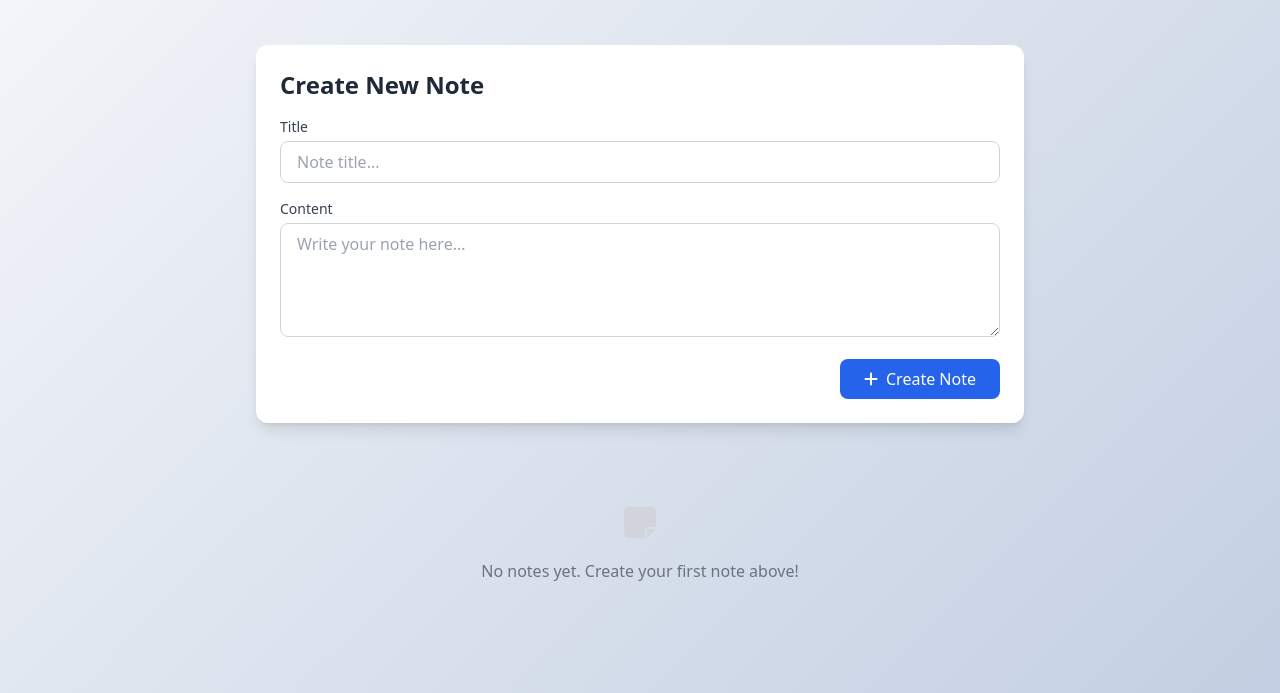
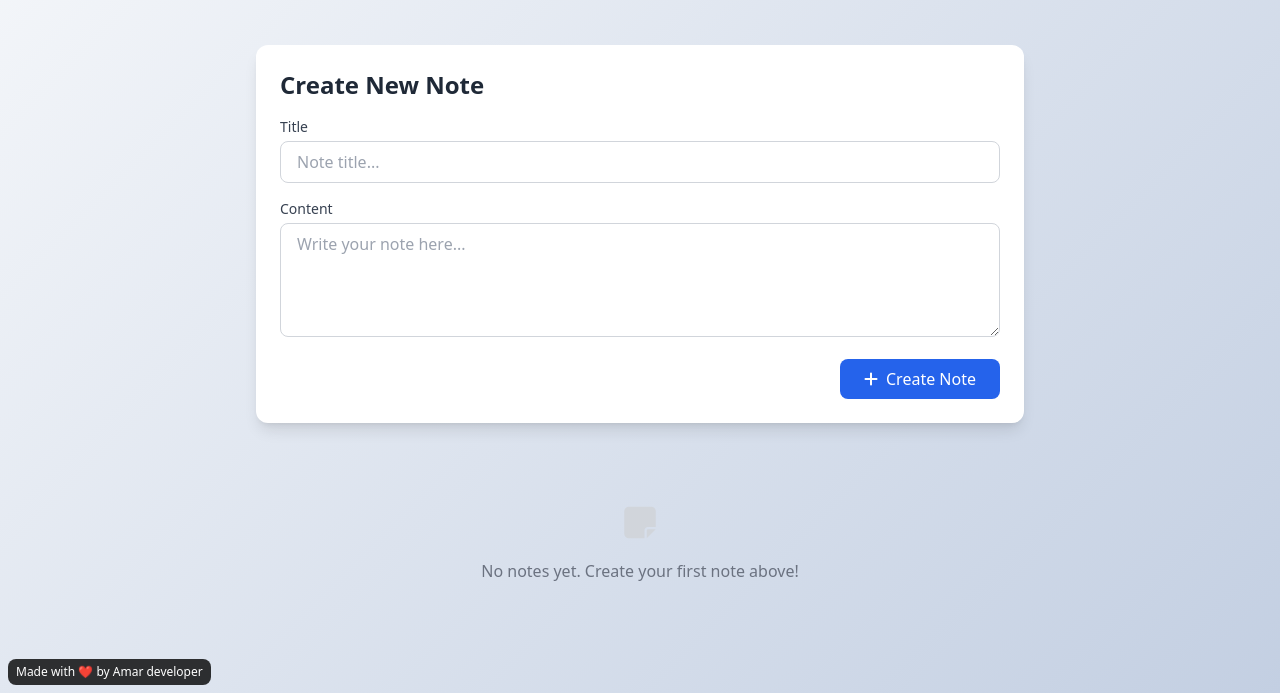
Before and after one commit to amardeveloperoffical/Notes-web, a plain HTML site: page index.html in a window 1280 px wide. Shown: the part 107-800 px from the top of the page. Drawn offline with nearby package versions, Linux system fonts and the light colour scheme.

Commit message:
Update index.html

```diff
--- a/index.html
+++ b/index.html
@@ -280,5 +280,6 @@
             init();
         });
     </script>
+    <p style="border-radius: 8px; text-align: center; font-size: 12px; color: #fff; margin-top: 16px;position: fixed; left: 8px; bottom: 8px; z-index: 10; background: rgba(0, 0, 0, 0.8); padding: 4px 8px;">Made with <span style="color: red;" >❤️</span> by Amar developer</p>
 </body>
 </html>
```
